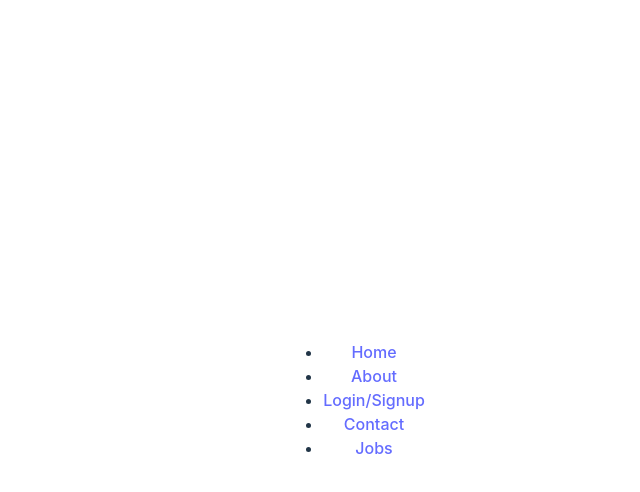
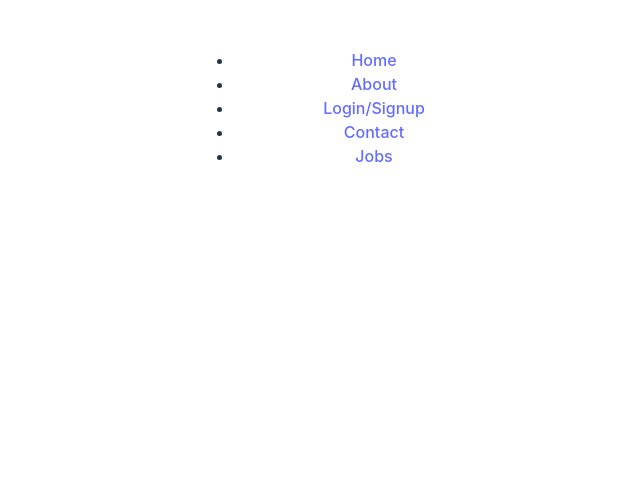
Before and after one commit to abL-A2/Level-5-Mission-0, a React (Vite) app: page / in a window 1280 px wide. Shown: the top 492 px of the page, without its empty margins (286-926 px from the left). Built offline with nearby package versions, Linux system fonts and the light colour scheme.

Commit message:
feat: Home page creation

```diff
--- a/src/App.jsx
+++ b/src/App.jsx
@@ -2,11 +2,14 @@
 import "./App.css";
 // components
 import { NavBar } from "./components/NavBar";
+// pages
+import { Home } from "./pages/Home";
 
 function App() {
   return (
     <>
       <NavBar />
+      <Home />
     </>
   );
 }
--- a/src/components/NavBar/navBar.jsx
+++ b/src/components/NavBar/navBar.jsx
@@ -1,4 +1,4 @@
-import React from "react";
+import styles from "./NavBar.module.css";
 
 export default function NavBar() {
   // array to contain whatever page names or links need to be in the NavBar
--- /dev/null
+++ b/src/pages/Home/home.jsx
@@ -0,0 +1,10 @@
+import styles from "./home.module.css";
+
+export default function home() {
+  return (
+    <div>
+      <body></body>
+      <footer></footer>
+    </div>
+  );
+}
--- /dev/null
+++ b/src/pages/Home/index.js
@@ -0,0 +1,3 @@
+import Home from "./home";
+
+export { Home };
```
Also changed, not shown: src/pages/Home/home.module.css (added), 1 other file (tests, documents, lock files or other folders).
